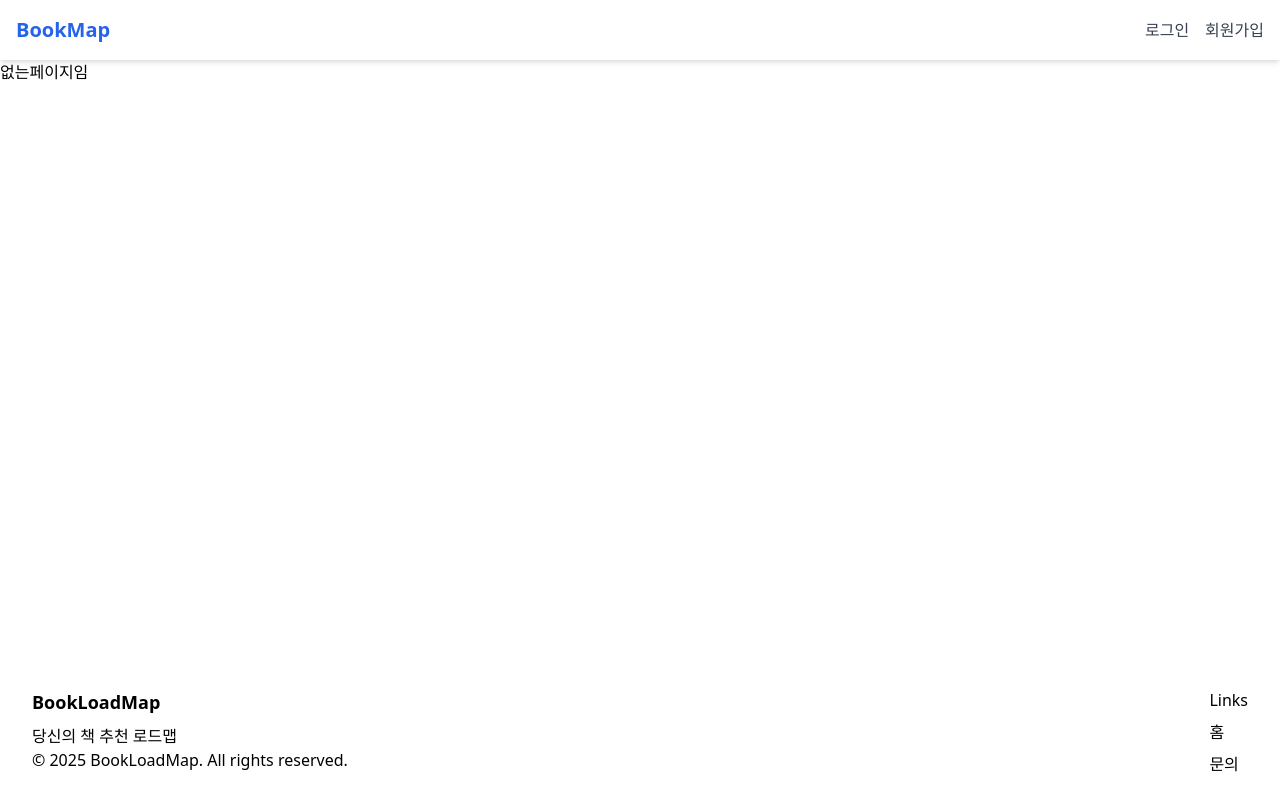
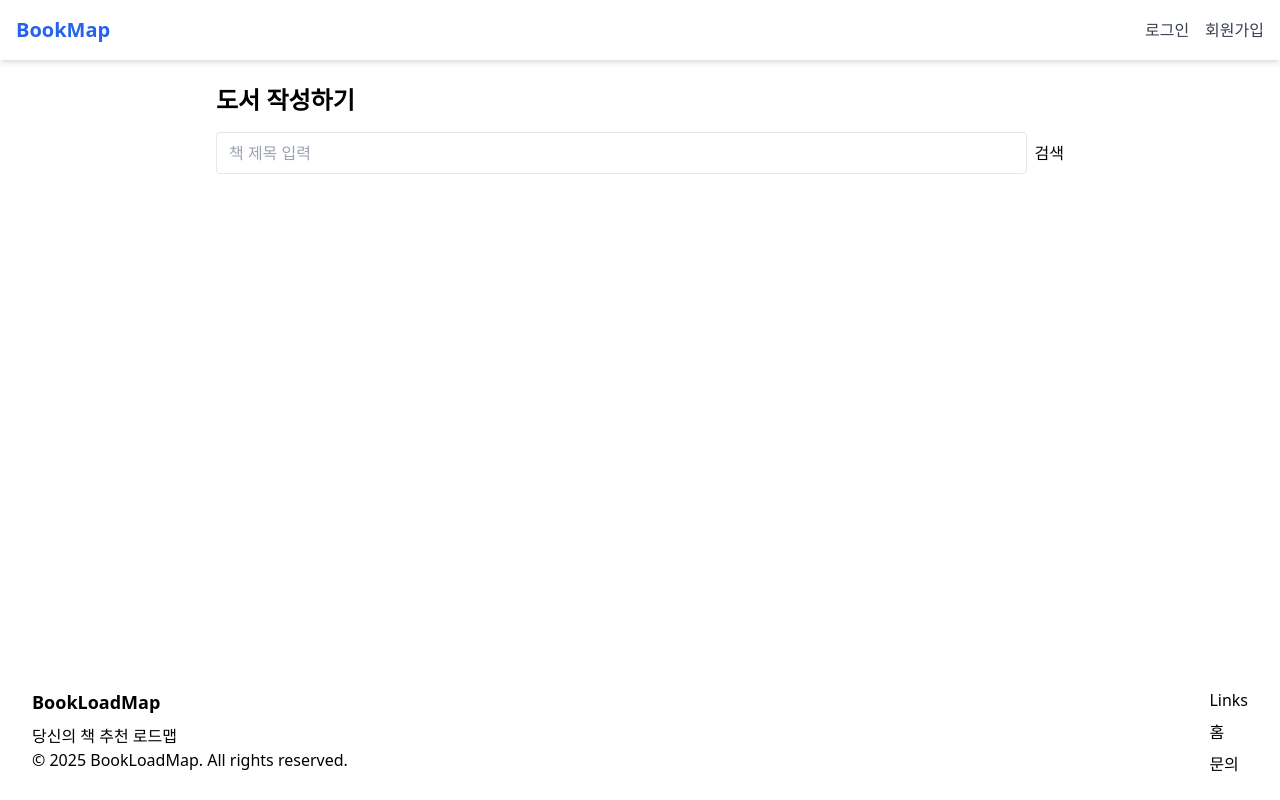
Before and after one commit to yeop7569/BookLoadMap, a React (Vite) app: page /write in a window 1280 px wide. Built offline with nearby package versions, Linux system fonts and the light colour scheme.

Commit message:
Feat: write페이지 추가 도서 목록 저장 기능 구현

```diff
--- a/src/App.jsx
+++ b/src/App.jsx
@@ -3,7 +3,7 @@ import MainPage from './pages/MainPage';
 import Header from './components/Header';
 import Footer from './components/Footer';
 import DetailPage from './pages/DetailPage';
-
+import WritePage from './pages/write';
 import { BrowserRouter as Router, Routes, Route } from 'react-router-dom';
 
 function App() {
@@ -12,7 +12,7 @@ function App() {
       <Header />
       <Routes>
         <Route path="/" element={<MainPage />} />
-
+        <Route path="/write" element={<WritePage />} />
         <Route path="/detail" element={<DetailPage />} />
         <Route path="*" element={<div>없는페이지임</div>} />
 
--- a/src/pages/DetailPage.jsx
+++ b/src/pages/DetailPage.jsx
@@ -20,9 +20,7 @@ export default function DetailPage() {
     setError('');
     try {
       const res = await fetch(
-        `https://dapi.kakao.com/v3/search/book?target=title&query=${encodeURIComponent(
-          searchText
-        )}`,
+        `https://dapi.kakao.com/v3/search/book?target=title&query=${encodeURIComponent(searchText)}`,
         {
           headers: {
             Authorization: `KakaoAK ${import.meta.env.VITE_KAKAO_API_KEY}`,
@@ -43,7 +41,7 @@ export default function DetailPage() {
 
   return (
     <div className="container mx-auto px-4 py-16">
-      {/* 상단: 검색 + 뷰 토글 */}
+      {/* 상단: 검색 + 뷰 토글 + 작성하기 버튼 */}
       <div className="mb-6 flex flex-col sm:flex-row items-center justify-between gap-3">
         <div className="relative w-full sm:w-80">
           <input
@@ -53,7 +51,6 @@ export default function DetailPage() {
             value={searchText}
             onChange={(e) => setSearchText(e.target.value)}
             onKeyDown={(e) => e.key === 'Enter' && searchBooks()}
-            aria-label="검색"
           />
           <FaSearch className="absolute left-3 top-3 text-gray-400" />
           <button
@@ -64,24 +61,22 @@ export default function DetailPage() {
           </button>
         </div>
 
+        {/* 작성하기 버튼 */}
+        <Link to="/write">
+          <button className="btn btn-primary  text-white-400">작성하기</button>
+        </Link>
+
+        {/* 뷰 토글 */}
         <div className="flex space-x-2">
           <button
             onClick={() => setIsGridView(true)}
-            className={`p-2 rounded-lg focus:outline-none focus:ring-2 focus:ring-blue-500 ${
-              isGridView ? 'bg-blue-500 text-white' : 'bg-gray-200'
-            }`}
-            aria-label="Grid view"
-            title="그리드 보기"
+            className={`p-2 rounded-lg ${isGridView ? 'bg-blue-500 text-white' : 'bg-gray-200'}`}
           >
             <FaTh />
           </button>
           <button
             onClick={() => setIsGridView(false)}
-            className={`p-2 rounded-lg focus:outline-none focus:ring-2 focus:ring-blue-500 ${
-              !isGridView ? 'bg-blue-500 text-white' : 'bg-gray-200'
-            }`}
-            aria-label="List view"
-            title="리스트 보기"
+            className={`p-2 rounded-lg ${!isGridView ? 'bg-blue-500 text-white' : 'bg-gray-200'}`}
           >
             <FaList />
           </button>
@@ -89,12 +84,8 @@ export default function DetailPage() {
       </div>
 
       {/* 상태 표시 */}
-      {loading && (
-        <div className="text-center py-10 text-gray-500">불러오는 중...</div>
-      )}
-      {error && (
-        <div className="text-center py-4 text-red-500">{error}</div>
-      )}
+      {loading && <div className="text-center py-10 text-gray-500">불러오는 중...</div>}
+      {error && <div className="text-center py-4 text-red-500">{error}</div>}
 
       {/* 결과 영역 */}
       {!loading && !error && (
@@ -106,11 +97,7 @@ export default function DetailPage() {
               </p>
             </div>
           ) : (
-            <div
-              className={`grid gap-6 ${
-                isGridView ? 'grid-cols-1 sm:grid-cols-2 lg:grid-cols-3' : 'grid-cols-1'
-              }`}
-            >
+            <div className={`grid gap-6 ${isGridView ? 'grid-cols-1 sm:grid-cols-2 lg:grid-cols-3' : 'grid-cols-1'}`}>
               {books.map((b) => {
                 const key = `${b.isbn}_${b.datetime || b.title}`;
                 return (
@@ -125,9 +112,7 @@ export default function DetailPage() {
                       className="w-40 sm:w-32 aspect-[2/3] object-cover rounded-t mb-4"
                     />
                     <div className="p-4 w-full">
-                      <h2 className="text-lg font-bold text-gray-900 line-clamp-2">
-                        {b.title}
-                      </h2>
+                      <h2 className="text-lg font-bold text-gray-900 line-clamp-2">{b.title}</h2>
                       <p className="text-sm text-gray-700 mt-1">
                         {Array.isArray(b.authors) && b.authors.length > 0
                           ? b.authors.join(', ')
--- a/src/pages/MainPage.jsx
+++ b/src/pages/MainPage.jsx
@@ -39,7 +39,7 @@ export default function MainPage() {
         <div className="hero-content text-center">
           <div className="max-w-2xl">
             <h1 className="text-4xl font-bold">당신만을 위한 도서 로드맵 📚</h1>
-            <p className="py-4 text-lg">관심 분야에 맞는 책을 추천하고, 읽은 책을 기반으로 다음 단계를 안내합니다.</p>
+            <p className="py-4 text-lg">독서에도 순서가 있습니다.추천 해드릴게요.</p>
             <Link to="/detail">
               <button className="btn btn-primary">지금 시작하기</button>
             </Link>
--- /dev/null
+++ b/src/pages/write.jsx
@@ -0,0 +1,85 @@
+import React, { useState } from "react";
+
+export default function WritePage() {
+  const [searchText, setSearchText] = useState("");
+  const [books, setBooks] = useState([]);
+  const [selectedBook, setSelectedBook] = useState(null);
+  const [note, setNote] = useState("");
+  const [loading, setLoading] = useState(false);
+
+  const searchBooks = async () => {
+    if (!searchText.trim()) return;
+    setLoading(true);
+    try {
+      const res = await fetch(
+        `https://dapi.kakao.com/v3/search/book?target=title&query=${encodeURIComponent(searchText)}`,
+        {
+          headers: {
+            Authorization: `KakaoAK ${import.meta.env.VITE_KAKAO_API_KEY}`,
+          },
+        }
+      );
+      const data = await res.json();
+      setBooks(data.documents || []);
+    } catch (e) {
+      console.error(e);
+    } finally {
+      setLoading(false);
+    }
+  };
+
+  const thumb = (url) => url || "https://placehold.co/400x400?text=No+Image";
+
+  return (
+    <div className="max-w-4xl mx-auto p-6">
+      <h1 className="text-2xl font-bold mb-4">도서 작성하기</h1>
+
+      {/* 검색창 */}
+      <div className="flex mb-4 gap-2">
+        <input
+          type="text"
+          placeholder="책 제목 입력"
+          className="flex-1 border rounded px-3 py-2"
+          value={searchText}
+          onChange={(e) => setSearchText(e.target.value)}
+          onKeyDown={(e) => e.key === "Enter" && searchBooks()}
+        />
+        <button onClick={searchBooks} className="btn btn-primary">
+          검색
+        </button>
+      </div>
+
+      {/* 검색 결과 */}
+      {loading && <p>불러오는 중...</p>}
+      <div className="grid grid-cols-1 sm:grid-cols-2 lg:grid-cols-3 gap-4 mb-4">
+        {books.map((b) => (
+          <div key={b.isbn || b.title} className="border rounded p-2 flex flex-col items-center">
+            <img src={thumb(b.thumbnail)} alt={b.title} className="w-32 h-48 object-cover mb-2" />
+            <h2 className="font-bold text-sm text-center">{b.title}</h2>
+            <button
+              onClick={() => setSelectedBook(b)}
+              className="btn btn-accent btn-sm mt-2"
+            >
+              선택
+            </button>
+          </div>
+        ))}
+      </div>
+
+      {/* 선택한 책 + 후기 작성 */}
+      {selectedBook && (
+        <div className="border rounded p-4 mb-4">
+          <h2 className="font-bold text-lg mb-2">{selectedBook.title}</h2>
+          <img src={thumb(selectedBook.thumbnail)} alt={selectedBook.title} className="w-40 h-60 object-cover mb-2" />
+          <textarea
+            className="w-full border rounded p-2"
+            placeholder="후기 작성"
+            value={note}
+            onChange={(e) => setNote(e.target.value)}
+          />
+          <button className="btn btn-primary mt-2">등록</button>
+        </div>
+      )}
+    </div>
+  );
+}
```
Also changed, not shown: services/kakaoApi.js (added, +13 -0 lines).
